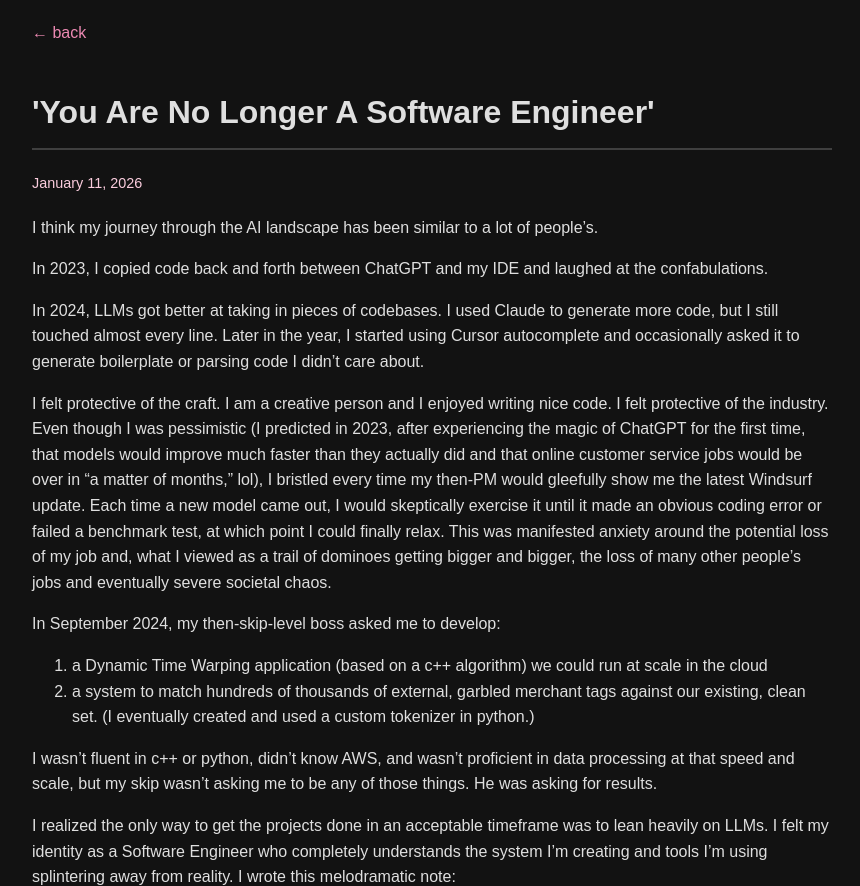
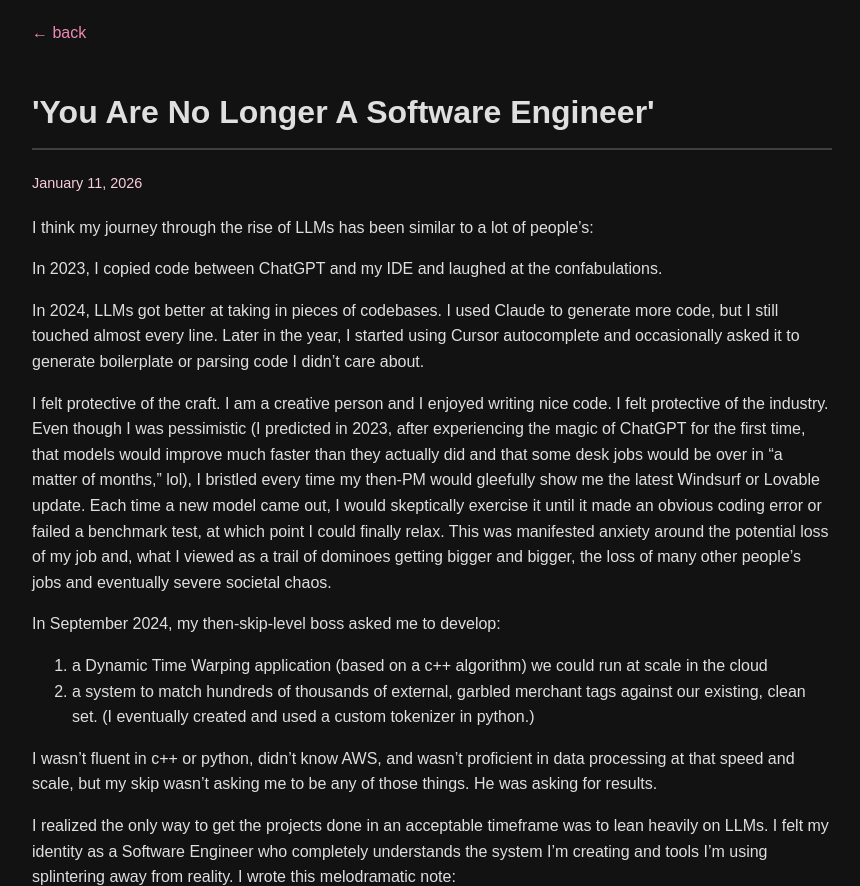
Before and after one commit to superfamousdog/superfamousdog.github.io, a Jekyll site: the page built from _posts/2026-01-11-no-longer-swe.md, in a window 1280 px wide, cut to the strip 0-886 px from the top of the page. Shown: the whole strip, without its empty margins (208-1068 px from the left). Built offline with Jekyll 4.4.1, drawn with Linux system fonts in a browser that asks for light colours.

Commit message:
Update 2026-01-11-no-longer-swe.md

```diff
--- a/_posts/2026-01-11-no-longer-swe.md
+++ b/_posts/2026-01-11-no-longer-swe.md
@@ -5,13 +5,13 @@
 attribution: "This post was 100% written by a human, but I used Slackbot to help me find some old notes-to-self and remember project dates"
 ---
 
-I think my journey through the AI landscape has been similar to a lot of people's.
+I think my journey through the rise of LLMs has been similar to a lot of people's:
 
-In 2023, I copied code back and forth between ChatGPT and my IDE and laughed at the confabulations.
+In 2023, I copied code between ChatGPT and my IDE and laughed at the confabulations.
 
 In 2024, LLMs got better at taking in pieces of codebases. I used Claude to generate more code, but I still touched almost every line. Later in the year, I started using Cursor autocomplete and occasionally asked it to generate boilerplate or parsing code I didn't care about.
 
-I felt protective of the craft. I am a creative person and I enjoyed writing nice code. I felt protective of the industry. Even though I was pessimistic (I predicted in 2023, after experiencing the magic of ChatGPT for the first time, that models would improve much faster than they actually did and that online customer service jobs would be over in "a matter of months," lol), I bristled every time my then-PM would gleefully show me the latest Windsurf update. Each time a new model came out, I would skeptically exercise it until it made an obvious coding error or failed a benchmark test, at which point I could finally relax. This was manifested anxiety around the potential loss of my job and, what I viewed as a trail of dominoes getting bigger and bigger, the loss of many other people's jobs and eventually severe societal chaos.
+I felt protective of the craft. I am a creative person and I enjoyed writing nice code. I felt protective of the industry. Even though I was pessimistic (I predicted in 2023, after experiencing the magic of ChatGPT for the first time, that models would improve much faster than they actually did and that some desk jobs would be over in "a matter of months," lol), I bristled every time my then-PM would gleefully show me the latest Windsurf or Lovable update. Each time a new model came out, I would skeptically exercise it until it made an obvious coding error or failed a benchmark test, at which point I could finally relax. This was manifested anxiety around the potential loss of my job and, what I viewed as a trail of dominoes getting bigger and bigger, the loss of many other people's jobs and eventually severe societal chaos.
 
 In September 2024, my then-skip-level boss asked me to develop:
 1. a Dynamic Time Warping application (based on a c++ algorithm) we could run at scale in the cloud
```
